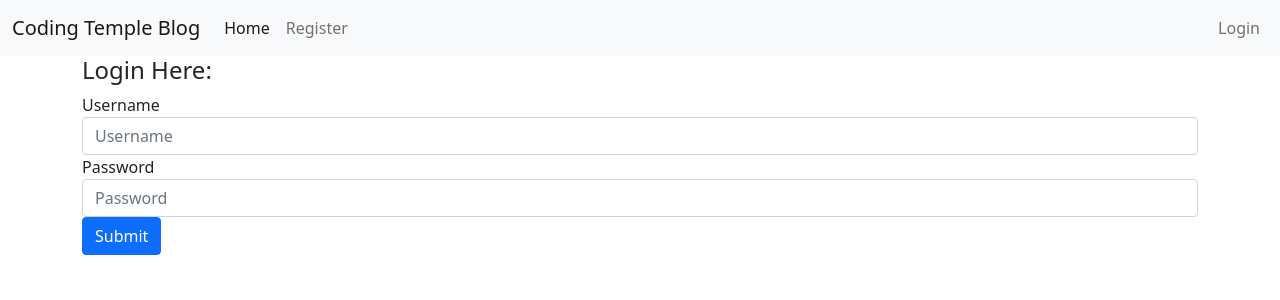
After one commit to seankirby0/intro_to_flask_jun-1, a Flask app: page /login in a window 1280 px wide. The commit adds this page. Shown: the top 300 px of the page. Run offline with Flask 2, Linux system fonts and the light colour scheme; some libraries are stand-ins or nearby versions.

Commit message:
Add login

```diff
--- a/app/__init__.py
+++ b/app/__init__.py
@@ -1,6 +1,7 @@
 from flask import Flask
 from flask_sqlalchemy import SQLAlchemy
 from flask_migrate import Migrate
+from flask_login import LoginManager
 from config import Config
 
 app = Flask(__name__)
@@ -9,4 +10,7 @@ app.config.from_object(Config)
 db = SQLAlchemy(app)
 migrate = Migrate(app, db)
 
+login = LoginManager(app)
+login.login_view = 'login'
+
 from app import routes, models
--- a/app/forms.py
+++ b/app/forms.py
@@ -15,3 +15,9 @@ class CreatePostForm(FlaskForm):
     title = StringField('Title', validators=[DataRequired()])
     body = TextAreaField('Body', validators=[DataRequired()])
     submit = SubmitField()
+
+
+class LoginForm(FlaskForm):
+    username = StringField('Username', validators=[DataRequired()])
+    password = PasswordField('Password', validators=[DataRequired()])
+    submit = SubmitField()
--- a/app/routes.py
+++ b/app/routes.py
@@ -1,12 +1,13 @@
 from app import app, db
 from flask import render_template, flash, redirect, url_for
-from app.forms import RegisterForm, CreatePostForm
+from app.forms import RegisterForm, CreatePostForm, LoginForm
 from app.models import User, Post
+from flask_login import login_required, login_user, logout_user, current_user
 
 @app.route('/')
 def index():
     title = 'Coding Temple Intro to Flask'
-    all_posts = Post.query.all()
+    all_posts = Post.query.all() # SELECT * FROM post
     return render_template('index.html', title=title, posts=all_posts)
 
 @app.route('/register', methods=['GET', 'POST'])
@@ -36,16 +37,17 @@ def register():
 
 
 @app.route('/createpost', methods=['GET', 'POST'])
+@login_required
 def createpost():
     form = CreatePostForm()
     if form.validate_on_submit():
         # Grab data from the form
         title = form.title.data
         body = form.body.data
-        print(title, body)
+        print(title, body, current_user.id)
 
         # Create new instance of Post from form data
-        new_post = Post(title, body, 1)
+        new_post = Post(title, body, current_user.id)
 
         # Add new_post to database
         db.session.add(new_post)
@@ -57,3 +59,31 @@ def createpost():
         return redirect(url_for('index'))
 
     return render_template('createpost.html', form=form)
+
+
+@app.route('/login', methods=['GET', 'POST'])
+def login():
+    form = LoginForm()
+    if form.validate_on_submit():
+        username = form.username.data
+        password = form.password.data
+
+        user = User.query.filter_by(username=username).first()
+
+        if user is None or not user.check_password(password):
+            flash('Incorrect Username/Password. Please try again!', 'danger')
+            return redirect(url_for('login'))
+
+        login_user(user)
+        flash('You have succesfully logged in!', 'success')
+        return redirect(url_for('index'))
+
+    return render_template('login.html', form=form)
+
+
+@app.route('/logout')
+@login_required
+def logout():
+    logout_user()
+    flash('You have successfully logged out', 'primary')
+    return redirect(url_for('index'))
--- /dev/null
+++ b/app/templates/login.html
@@ -0,0 +1,22 @@
+{% extends 'base.html' %}
+
+{% block content %}
+
+<h4>Login Here:</h4>
+
+<form action="" method="POST">
+    {{ form.csrf_token }}
+    <div class="form-group">
+        <fieldset>
+            {{ form.username.label }}
+            {{ form.username(class='form-control', placeholder='Username') }}
+        </fieldset>
+        <fieldset>
+            {{ form.password.label }}
+            {{ form.password(class='form-control', placeholder='Password') }}
+        </fieldset>
+        {{ form.submit(class='btn btn-primary') }}
+    </div>
+</form>
+
+{% endblock content %}
--- a/app/templates/nav.html
+++ b/app/templates/nav.html
@@ -9,17 +9,27 @@
           <li class="nav-item">
             <a class="nav-link active" aria-current="page" href="{{ url_for('index') }}">Home</a>
           </li>
+          {% if current_user.is_anonymous %}
           <li class="nav-item">
             <a class="nav-link" href="{{ url_for('register') }}">Register</a>
           </li>
+          {% else %}
           <li class="nav-item">
             <a class="nav-link" href="{{ url_for('createpost') }}">Create a Post</a>
           </li>
+          {% endif %}
         </ul>
-            <form class="d-flex">
-                <input class="form-control me-2" type="search" placeholder="Search" aria-label="Search">
-                <button class="btn btn-outline-success" type="submit">Search</button>
-            </form>
+        <ul class="navbar-nav ms-auto mb-2 mb-lg-0">
+          {% if current_user.is_authenticated %}
+          <li class="nav-item">
+            <a class="nav-link" href="{{ url_for('logout') }}">Logout</a>
+          </li>
+          {% else %}
+          <li class="nav-item">
+            <a class="nav-link" href="{{ url_for('login') }}">Login</a>
+          </li>
+          {% endif %}
+        </ul>
         </div>
     </div>
 </nav>
```
Also changed, not shown: app/models.py (+11 -3 lines).
